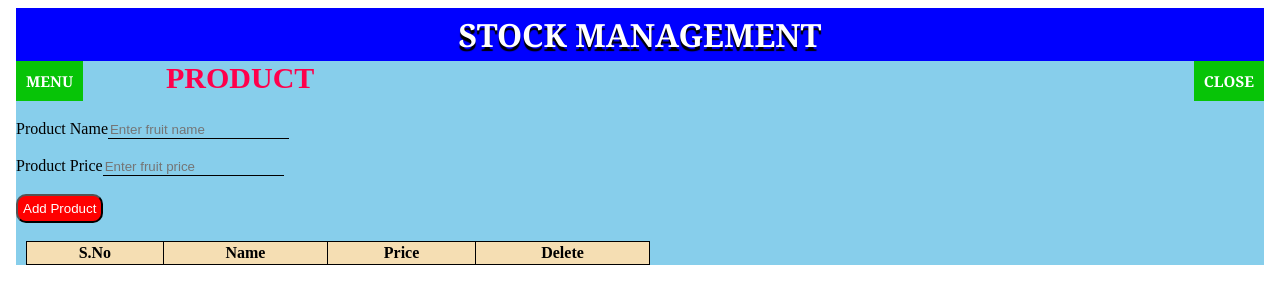
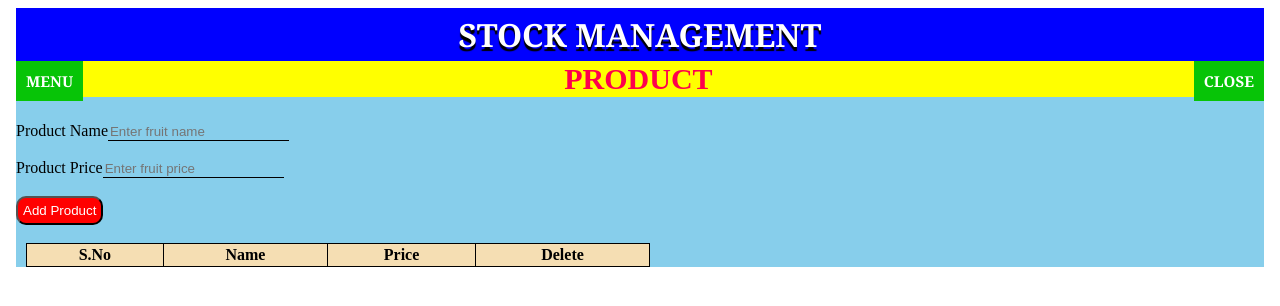
Before and after one commit to Mohammed0812/Stock, an Angular app: page /product in a window 1280 px wide. Shown: the top 306 px of the page. Built offline with nearby package versions, Linux system fonts and the light colour scheme.

Commit message:
Update product.component.css

```diff
--- a/src/app/product/product.component.css
+++ b/src/app/product/product.component.css
@@ -1,9 +1,11 @@
 h2 {
+    background-color: yellow;
     color: rgb(255, 0, 76);
     text-transform: uppercase;
     font-family: 'Times New Roman', Times, serif;
     margin-top: 0;
-    margin-left: 150px;
+    padding: 1px;
+    text-align: center;
     font-size: 30px;
 }
 input {
```
